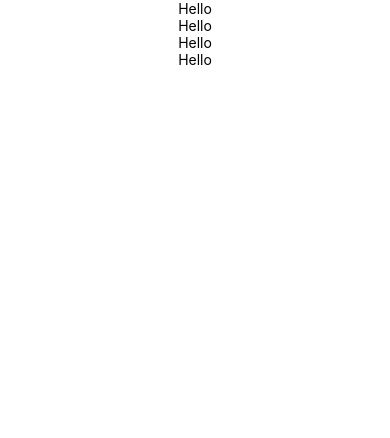
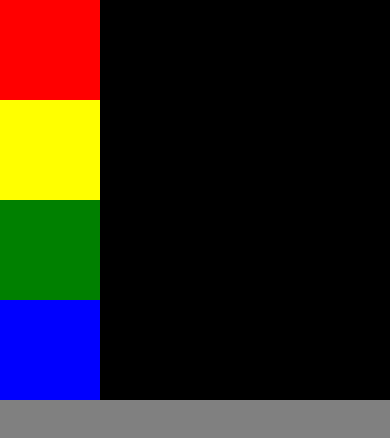
Before and after one commit to NdekoCode/react-native-discovery, a React Native app: screen / in a window 390 px wide. Shown: the top 438 px of the page. Built offline with nearby package versions, Linux system fonts and the light colour scheme.

Commit message:
add check os

```diff
--- a/App.js
+++ b/App.js
@@ -1,12 +1,5 @@
-import { SafeAreaProvider, SafeAreaView } from "react-native-safe-area-context";
 import { BeginNative } from "./components/BeginNative/BeginNative";
 
 export default function App() {
-  return (
-    <SafeAreaProvider>
-      <SafeAreaView>
-        <BeginNative />
-      </SafeAreaView>
-    </SafeAreaProvider>
-  );
+  return <BeginNative />;
 }
--- a/components/BeginNative/BeginNative.js
+++ b/components/BeginNative/BeginNative.js
@@ -1,12 +1,11 @@
-import { Text, View } from "react-native";
-import { beginStyles } from "./BeginNative.style";
+import { SafeAreaProvider, SafeAreaView } from "react-native-safe-area-context";
+import { FlexDemo } from "../FlexDemo/FlexDemo";
 export const BeginNative = () => {
   return (
-    <View style={beginStyles.container}>
-      <Text>Hello</Text>
-      <Text>Hello</Text>
-      <Text>Hello</Text>
-      <Text>Hello</Text>
-    </View>
+    <SafeAreaProvider>
+      <SafeAreaView style={{ backgroundColor: "gray", flex: 1 }}>
+        <FlexDemo />
+      </SafeAreaView>
+    </SafeAreaProvider>
   );
 };
--- /dev/null
+++ b/components/CheckOS/CheckOS.js
@@ -0,0 +1,8 @@
+import { View, Platform, Text } from "react-native";
+export const CheckOS = () => {
+  const OS = {
+    ios: <Text>Hello IS</Text>,
+    android: <Text>Hello Android</Text>,
+  };
+  return <View>{OS[Platform.OS]}</View>;
+};
--- /dev/null
+++ b/components/FlexDemo/FlexDemo.js
@@ -0,0 +1,16 @@
+import { View } from "react-native";
+import { flexDemoStyles } from "./FlexDemo.style";
+import { CheckOS } from "../CheckOS/CheckOS";
+export const FlexDemo = () => {
+  return (
+    <View>
+      <CheckOS />
+      <View style={flexDemoStyles.container}>
+        <View style={flexDemoStyles.box}></View>
+        <View style={flexDemoStyles.box2}></View>
+        <View style={flexDemoStyles.box3}></View>
+        <View style={flexDemoStyles.box1}></View>
+      </View>
+    </View>
+  );
+};
--- /dev/null
+++ b/components/FlexDemo/FlexDemo.style.js
@@ -0,0 +1,27 @@
+import { StyleSheet } from "react-native";
+export const flexDemoStyles = StyleSheet.create({
+  container: {
+    flex: 1,
+    backgroundColor: "black",
+  },
+  box: {
+    width: 100,
+    height: 100,
+    backgroundColor: "red",
+  },
+  box1: {
+    width: 100,
+    height: 100,
+    backgroundColor: "blue",
+  },
+  box2: {
+    width: 100,
+    height: 100,
+    backgroundColor: "yellow",
+  },
+  box3: {
+    width: 100,
+    height: 100,
+    backgroundColor: "green",
+  },
+});
```
Also changed, not shown: components/CheckOS/CheckOS.style.js (added).
